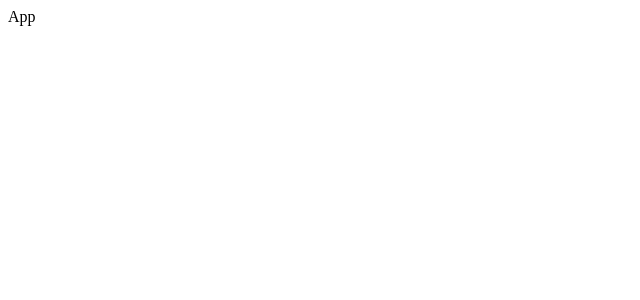
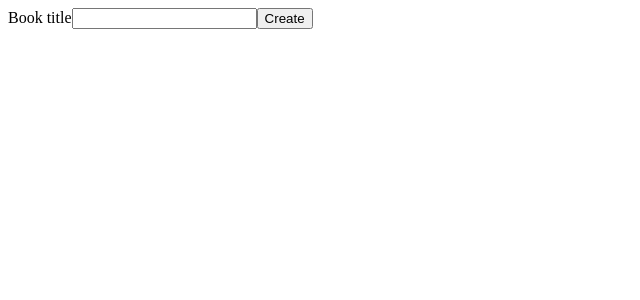
Before and after one commit to AlexDrew90/react_course_books, a React (Create React App) app: page / in a window 1280 px wide. Shown: the top 300 px of the page, without its empty margins (0-640 px from the left). Built offline with nearby package versions, Linux system fonts and the light colour scheme.

Commit message:
Added bookCreate component.

```diff
--- a/src/App.js
+++ b/src/App.js
@@ -1,5 +1,17 @@
+import { useState } from "react";
+import BookCreate from "./components/BookCreate";
+
 let App = () => {
-  return <div>App</div>
+
+  const [books, setBooks] = useState([]);
+
+  const createBook = (title) => {
+    console.log(`Book name is ${title}`);
+  };
+
+  return <div>
+    <BookCreate onCreate={createBook}/>
+  </div>
 };
 
 export default App;
--- a/src/components/BookCreate.js
+++ b/src/components/BookCreate.js
@@ -1,6 +1,25 @@
-let BookCreate = () => {
+import { useState } from "react";
+let BookCreate = ({onCreate}) => {
 
-  return <div>Book Create</div>
+  const [title, setTitle] = useState([]);
+
+  const handleChange = (event) => {
+      setTitle(event.target.value);
+  };
+
+  const handleSubmit = (event) => {
+    event.preventDefault();
+    onCreate(title);
+    setTitle("");
+};
+
+  return <div>
+    <form onSubmit={handleSubmit}>
+      <label>Book title</label>
+        <input value={title} onChange={handleChange}/>
+        <button>Create</button>
+    </form>
+  </div>
 };
 
 export default BookCreate;
```
